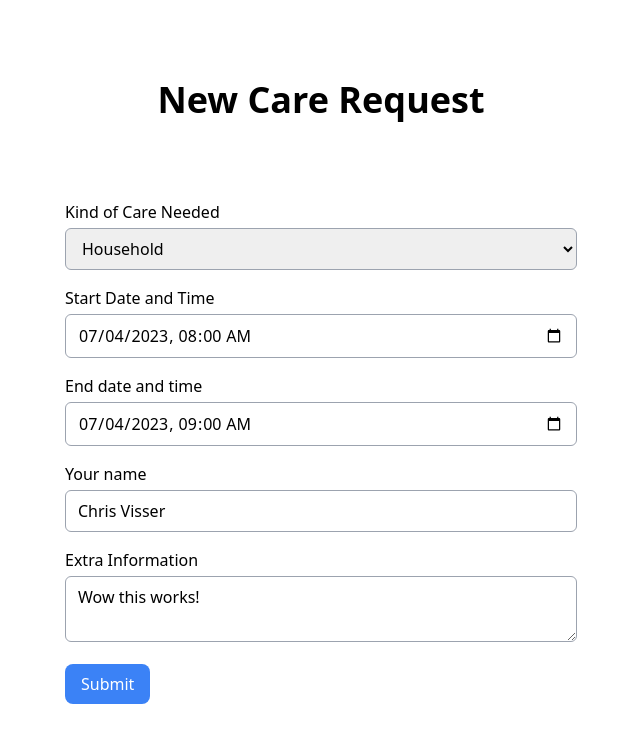
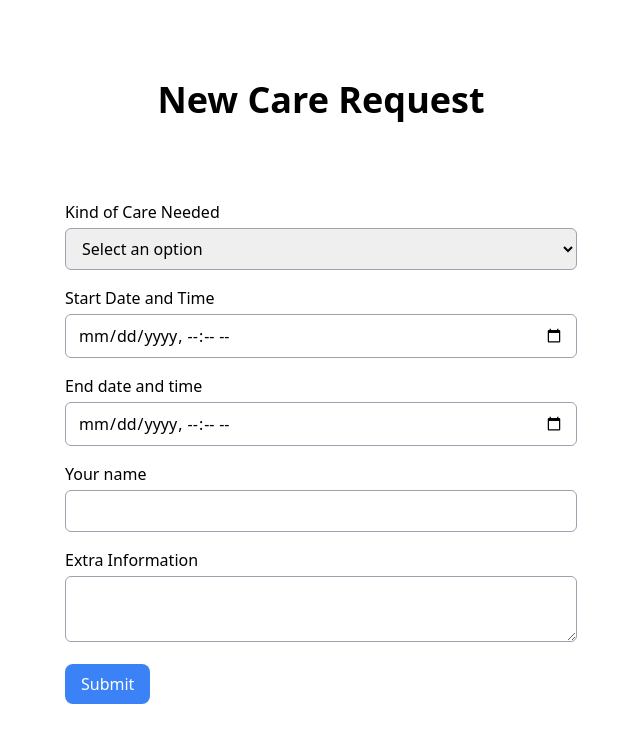
Before and after one commit to chris-visser/elanza-next, a Next.js app: page /new-care-request in a window 1280 px wide. Shown: the top 742 px of the page, without its empty margins (279-919 px from the left). Built offline with nearby package versions, Linux system fonts and the light colour scheme.

Commit message:
Bugfix: Remove default values

```diff
--- a/src/pages/new-care-request.tsx
+++ b/src/pages/new-care-request.tsx
@@ -60,7 +60,6 @@ export default function CareRequest() {
                     </label>
                     <select
                         id="kindOfCare"
-                        defaultValue="household"
                         {...register('kindOfCare')}
                         className="w-full py-2 px-3 border border-gray-400 rounded-md"
                     >
@@ -79,7 +78,6 @@ export default function CareRequest() {
                     <input
                         type="datetime-local"
                         id="startsAt"
-                        defaultValue="2023-07-04T08:00"
                         {...register('startsAt')}
                         className="w-full py-2 px-3 border border-gray-400 rounded-md"
                     />
@@ -94,7 +92,6 @@ export default function CareRequest() {
                     <input
                         type="datetime-local"
                         id="endsAt"
-                        defaultValue="2023-07-04T09:00"
                         {...register('endsAt')}
                         className="w-full py-2 px-3 border border-gray-400 rounded-md"
                     />
@@ -110,7 +107,6 @@ export default function CareRequest() {
                     <input
                         type="text"
                         id="clientName"
-                        defaultValue="Chris Visser"
                         {...register('clientName')}
                         className="w-full py-2 px-3 border border-gray-400 rounded-md"
                     />
@@ -125,7 +121,6 @@ export default function CareRequest() {
                     </label>
                     <textarea
                         id="extraInformation"
-                        defaultValue="Wow this works!"
                         {...register('extraInformation')}
                         className="w-full py-2 px-3 border border-gray-400 rounded-md"
                     />
```
